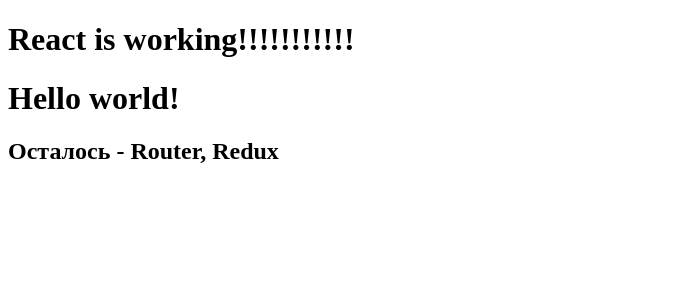
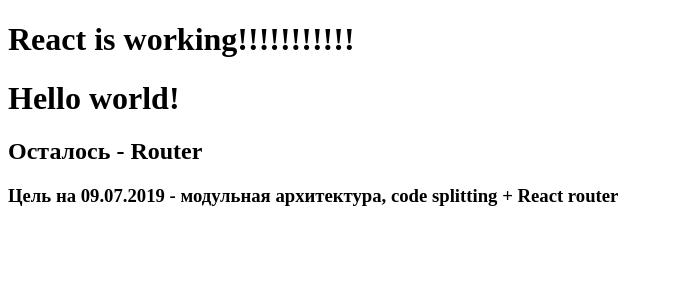
Before and after one commit to Sounryyy/ReactRedux_boilerplate, a React app: page / in a window 1280 px wide. Shown: the top 300 px of the page, without its empty margins (0-673 px from the left). Built offline with nearby package versions, Linux system fonts and the light colour scheme.

Commit message:
Added Redux

```diff
--- a/package.json
+++ b/package.json
@@ -42,6 +42,7 @@
     "html-webpack-plugin": "^3.2.0",
     "prettier": "^1.18.2",
     "prettier-webpack-plugin": "^1.2.0",
+    "redux-devtools": "^3.5.0",
     "style-loader": "^0.23.1",
     "webpack": "^4.35.2",
     "webpack-cli": "^3.3.5",
@@ -50,6 +51,8 @@
   "dependencies": {
     "@babel/runtime": "^7.5.1",
     "react": "^16.8.6",
-    "react-dom": "^16.8.6"
+    "react-dom": "^16.8.6",
+    "react-redux": "^7.1.0",
+    "redux": "^4.0.2"
   }
 }
--- a/src/App.js
+++ b/src/App.js
@@ -8,7 +8,8 @@
       <div>
         <h1> React is working!!!!!!!!!!!</h1>
         <h1>Hello world!</h1>
-        <h2>Осталось - Router, Redux</h2>
+        <h2>Осталось - Router</h2>
+        <h3>Цель на 09.07.2019 - модульная архитектура, code splitting + React router</h3>
       </div>
     );
   }
```
Also changed, not shown: 1 other file (tests, documents, lock files or other folders).
